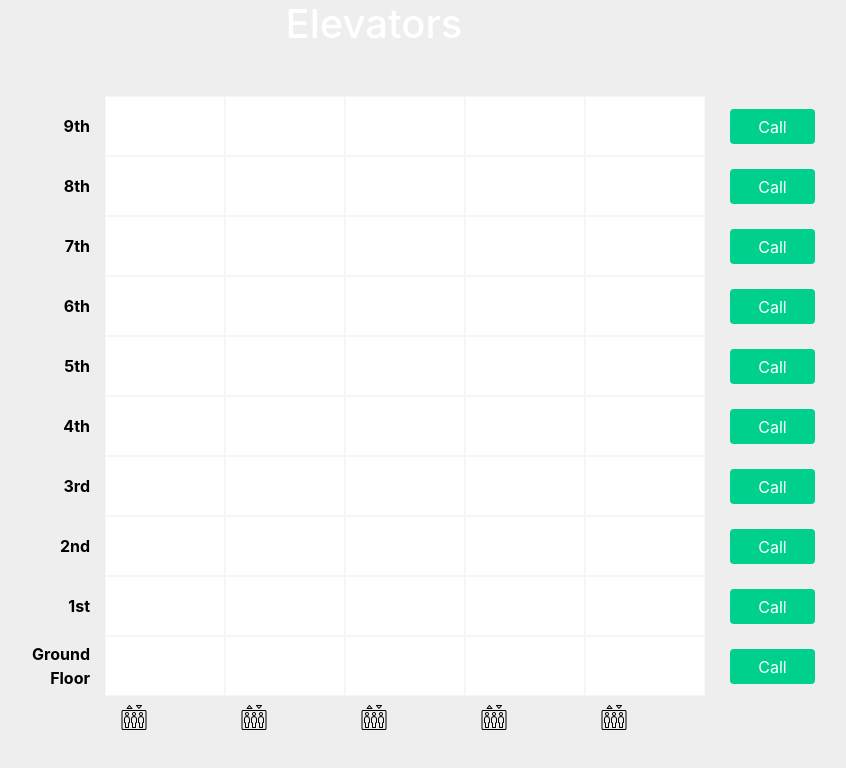
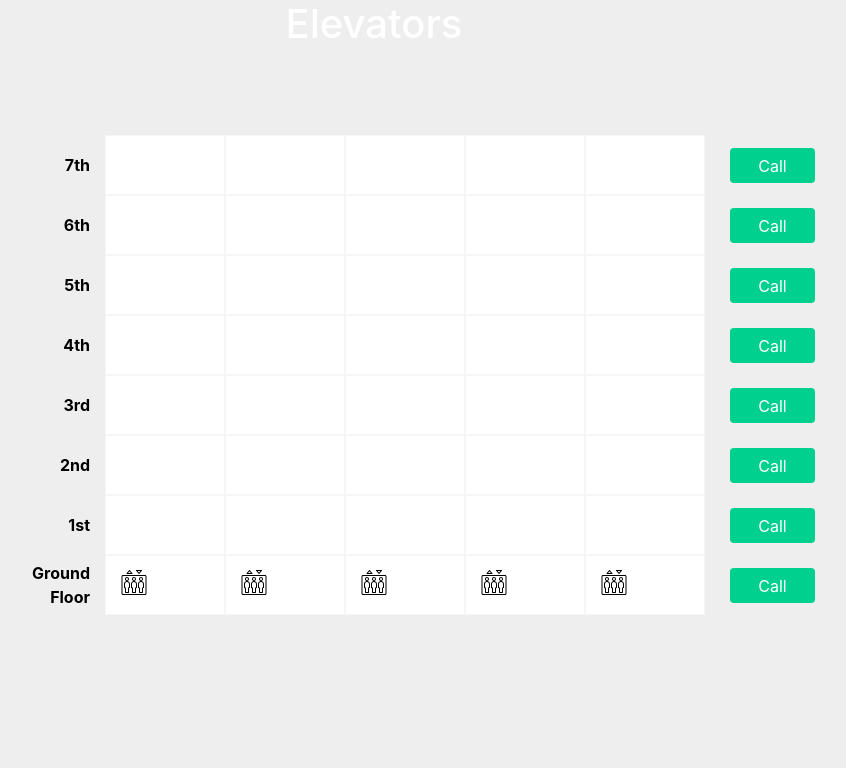
Before and after one commit to OfirSab/elevators, a React (Create React App) app: page / in a window 1280 px wide. Shown: the top 768 px of the page, without its empty margins (266-1112 px from the left). Built offline with nearby package versions, Linux system fonts and the light colour scheme.

Commit message:
Adding moving options and colorChange function

```diff
--- a/src/App.css
+++ b/src/App.css
@@ -59,6 +59,7 @@ p {
 	font-size: 16px;
 	color: #000000;
 	font-weight: bold;
+	/* background-color:springgreen */
 }
 .floor-square {
 	width: 120px;
@@ -66,6 +67,7 @@ p {
 	background-color: #ffffff;
 	border: 0.1px solid;
 	border-color: rgb(246, 246, 246);
+	font-size: 10px;
 }
 .elevator-logo {
 	width: 120px;
@@ -75,7 +77,10 @@ p {
 	justify-content: space-between;
 }
 .elevator {
-	display: inline-block;
+	display: none;
+	position: absolute;
+	z-index: 0;
+	position: relative;
 }
 .btn {
 	width: 85px;
@@ -87,3 +92,9 @@ p {
 .btn-success {
 	background-color: rgb(0, 208, 142);
 }
+.square-text {
+	text-align: center;
+	color: gray;
+	margin-top: 15px;
+	margin-left: 5px;
+}
--- a/src/App.js
+++ b/src/App.js
@@ -1,11 +1,11 @@
 import './App.css';
-import Preference from './components/Preference'
+// import Preference from './components/Preference'
 import Building from './components/Building'
 
 
 function App() {
   const elevatorNumber = 5;
-  const floorsNumber = 10;
+  const floorsNumber = 8;
   return (
     <div className="App">
       <header className="App-header">
--- a/src/components/Building.js
+++ b/src/components/Building.js
@@ -1,23 +1,128 @@
-import React from 'react'
+import React,{useState,useEffect} from 'react'
 import Elevator from './Elevator'
 import Floor from './Floor'
 
 const Building = ({numberOfElevators,numberOfFloors}) => {
-    const elevators = []
+
+    var status = {
+      FREE: "black",
+      MOVING: "red",
+      ARRIVED: "springgreen",
+    };
+    const GROUND_FLOOR = (numberOfFloors-1) * 60 + 45;
+    const SPEED = 3;
+    const [elevatorDOM,setElevatorDOM] = useState(null)
+
+    const elevators = [];
+    useEffect(() => {
+      const elevatorsTemp = document.querySelectorAll(`.elevator`);
+      elevatorsTemp.forEach((elevator,index)=>{
+        elevators.push({
+          id: index,
+          query: elevator,
+          floor: 0,
+          available: true,
+          status: "free"
+        })
+      })
+      setElevatorDOM(elevators)
+      executeElevators();
+    },[])
+    const elevatorsDivs = []
     for (let i = 0; i < numberOfElevators; i++) {
-      elevators.push(
-          <Elevator key={i}></Elevator>
+      elevatorsDivs.push(
+          <Elevator color={status.FREE} key={i}></Elevator>
         );
       }
       const arr = [];
       for(var i=0;i<numberOfFloors;i++){ arr.push(i)}
+
+      const setFloor = (elevator,floor) =>{
+        const position = GROUND_FLOOR - (floor * 60);
+        elevator.query.style.top = position  + "px"
+        elevator.query.style.display = "inline-block"
+       }
+
+       const changeElevatorColor = (elevator,newStatus,time) => {
+        elevator.query.childNodes[0].childNodes[0].attributes[1].value = newStatus
+         setTimeout(()=>{
+          elevator.query.childNodes[0].childNodes[0].attributes[1].value = status.FREE
+         },time)
+       }
+      // Getting elevator and floor number and Update the floor in accordance
+      const updateFloor = (elevator,floor) =>{
+        const position = GROUND_FLOOR - (floor * 60);
+        var countTimer = 0;
+        var pos = elevator.query.style.top.slice(0,-2)
+        var direction = "";
+
+        // Set the direction
+        {elevator.floor < floor? direction = "UP" : direction = "DOWN"}
+        // Updating the floor number
+        elevator.floor = floor;
+
+        const update = (direction) =>{
+          switch(direction){
+            case "UP":
+              if(pos > position){
+                elevator.query.style.top = pos  + "px"
+                pos = Number(pos) - Number(SPEED);
+              }else{
+                clearInterval(updateElevator)
+                changeElevatorColor(elevator,status.ARRIVED,2000)
+                console.log(floorsDivs);
+              }
+              break;
+            case "DOWN":
+              if(pos < position){
+                elevator.query.style.top = pos  + "px"
+                pos = Number(pos) + Number(SPEED);
+              }
+              else{
+                clearInterval(updateElevator)
+                changeElevatorColor(elevator,status.ARRIVED,2000)
+              }
+              break;
+            default:
+              break;
+          }
+        }
+        // Running the update function every 30 ms
+        const updateElevator = setInterval(()=>{
+          update(direction);
+        },30)
+
+       }
+
+      // Set all the elevators to "Ground floor"
+      const executeElevators = () =>{
+        if(elevatorDOM){
+          elevatorDOM.map((elevator)=>{
+          setFloor(elevator,elevator.floor)
+          })
+        }
+      }
+      executeElevators();
+
+      // Call elevator handle
+     const call = (floor) =>{
+      if(floor === 'G'){floor = 0};
+      // setFloor(elevatorDOM[0],floor)
+      updateFloor(elevatorDOM[0],floor)
+     }
+     const floorsDivs = []
+     for (let i = 0; i < numberOfFloors; i++) {
+       floorsDivs.push(
+         <Floor call={call} numberOfElevators={numberOfElevators} floorNumber={i} key={i}/>
+         );
+       }
     return (
         <div className="building">
-          <div className="elevators">
-          {elevators}
+            {/* {arr.map((index)=>(<Floor call={call} numberOfElevators={numberOfElevators} floorNumber={index} key={index}/>))} */}
+            {floorsDivs}
+            <div className="elevators">
+          {elevatorsDivs}
           </div>
-            {arr.map((index)=>(<Floor numberOfElevators={numberOfElevators} floorNumber={index} key={index}/>))}
-
         </div>
     )
 }
--- a/src/components/Elevator.js
+++ b/src/components/Elevator.js
@@ -1,10 +1,10 @@
 import React, { useEffect, Fragment } from 'react'
 import ElevatorSvg from './ElevatorSvg'
 
-const Elevator = () => {
+const Elevator = ({color}) => {
     return (
             <div className="elevator">
-            <ElevatorSvg color="black"/>
+            <ElevatorSvg color={color}/>
             </div>
     )
   }
--- a/src/components/Floor.js
+++ b/src/components/Floor.js
@@ -1,6 +1,9 @@
-import React from 'react'
+import React,{useState,useEffect} from 'react'
+import Square from './Square'
 
-const floor = ({numberOfElevators,floorNumber}) => {
+const Floor = ({numberOfElevators,floorNumber,call}) => {
+    const [time,setTime] = useState("")
+    const clicked = false;
     const floors = {
         squars: [],
         name: "",
@@ -10,7 +13,7 @@ const floor = ({numberOfElevators,floorNumber}) => {
             floors.name = "Ground Floor"
             break;
         case 1:
-            floors.name = "1st"
+            floors.name = floorNumber+"st"
             break;
         case 2:
             floors.name = floorNumber+"nd"
@@ -24,16 +27,32 @@ const floor = ({numberOfElevators,floorNumber}) => {
     }
     for (let i = 0; i < numberOfElevators; i++) {
         floors.squars.push(
-            <div className="floor-square" key={i}></div>
+            // <div className="floor-square" key={i}></div>
+            <Square text={time} key={i}/>
         );
+      }
+    // setWholeFloor(floors)
+    // console.log(wholeFloor);
+    const setCountTime = (time,elevatorNumber) => {
+        // floors[elevatorNumber].innerHTML = time
+        // floors.squars[0].innerText = time
+        // floors.squars[elevatorNumber].props.text = "100"
+        // floors.squars[elevatorNumber].props.text = "1"
+        // setTime("2")
+        console.log(floors.squars[elevatorNumber]);
+    }
+      const clickHandle = () => {
+        call(floors.name.slice(0,1))
+        setCountTime(time,0)
       }
     return (
         <div className="floor">
             <p>{floors.name}</p>
             {floors.squars}
-            <button type="button" className="btn btn-success">Call</button>
+            {/* {wholeFloor.squars} */}
+            <button type="button" className="btn btn-success" onClick={clickHandle} >Call</button>
         </div>
     )
 }
 
-export default floor;
+export default Floor;
--- /dev/null
+++ b/src/components/Square.js
@@ -0,0 +1,13 @@
+import React,{useState} from 'react'
+
+const Square = ({text}) => {
+    // const [currText,setCurrText] = useState("")
+
+    return (
+        <div className="floor-square">
+            <p className="square-text">{text}</p>
+        </div>
+    )
+}
+
+export default Square
--- /dev/null
+++ b/src/context/ElevatorContext.js
@@ -0,0 +1,5 @@
+import { createContext } from 'react'
+
+const ElevatorContext = createContext();
+
+export default ElevatorContext;
```
Also changed, not shown: src/context/ElevatorReducer.js (added), src/context/ElevatorState.js (added).
